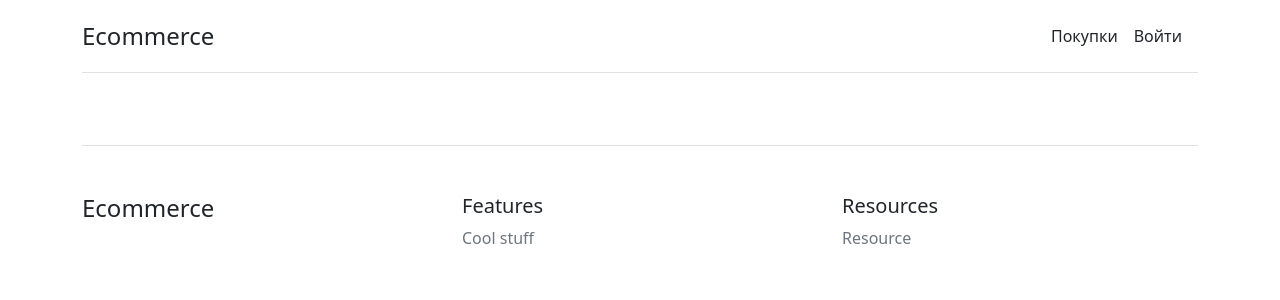
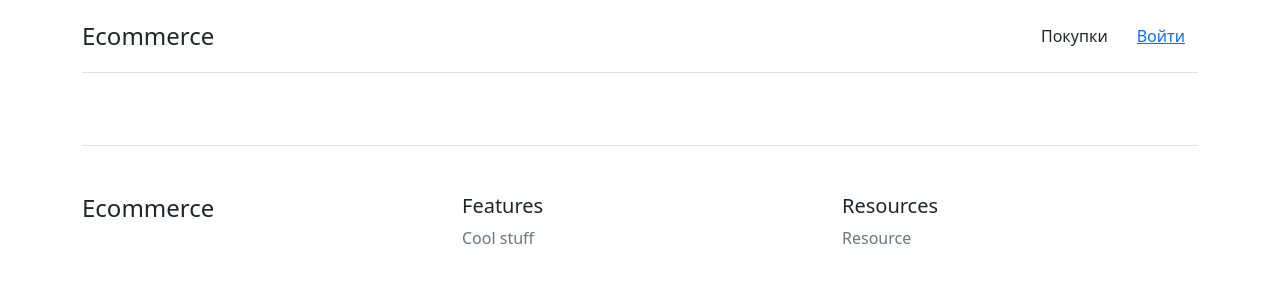
Before and after one commit to nikolai-sh/Ecommerce, a Django app: page / in a window 1280 px wide. Shown: the top 300 px of the page. Run offline with Django 3.2, Linux system fonts and the light colour scheme; data that the repository does not hold is empty.

Commit message:
Update in base.html Login link

```diff
--- a/ecommerce/store/templates/store/base.html
+++ b/ecommerce/store/templates/store/base.html
@@ -27,9 +27,9 @@
                 <a class="me-3 py-2 text-dark text-decoration-none" href="#">Покупки</a>
             {% if user.is_authenticated %}
                 <a class="me-3 py-2 text-dark text-decoration-none" href="#">{{ user.username }}</a>
-                <a class="me-3 py-2 text-dark text-decoration-none" href="#">Выйти</a>
+                <button type="button" class="btn btn-link">Выйти</button>
             {% else %}
-                <a class="me-3 py-2 text-dark text-decoration-none" href="#">Войти</a>
+                <button type="button" class="btn btn-link">Войти</button>
             {% endif %}
 
           </nav>
```
